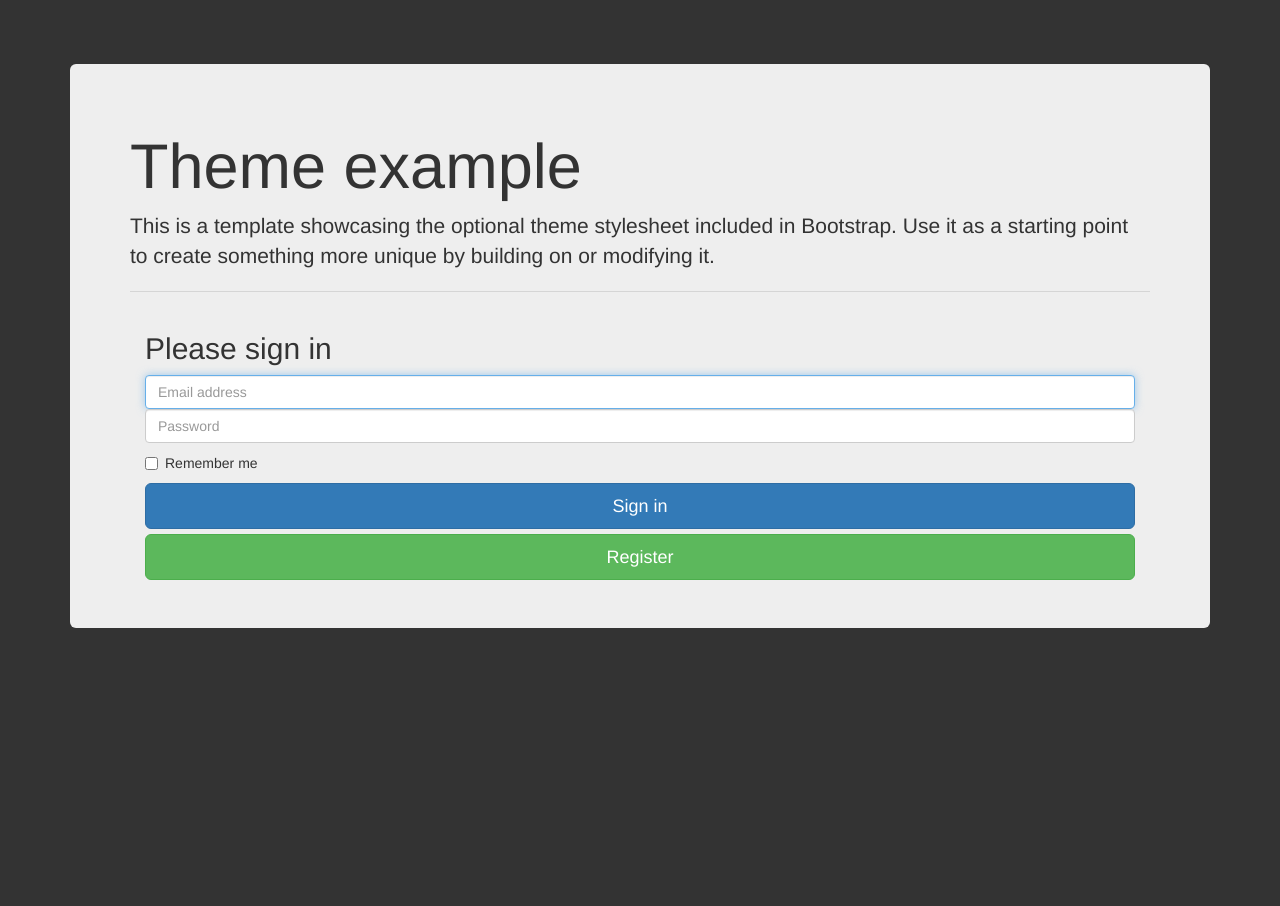
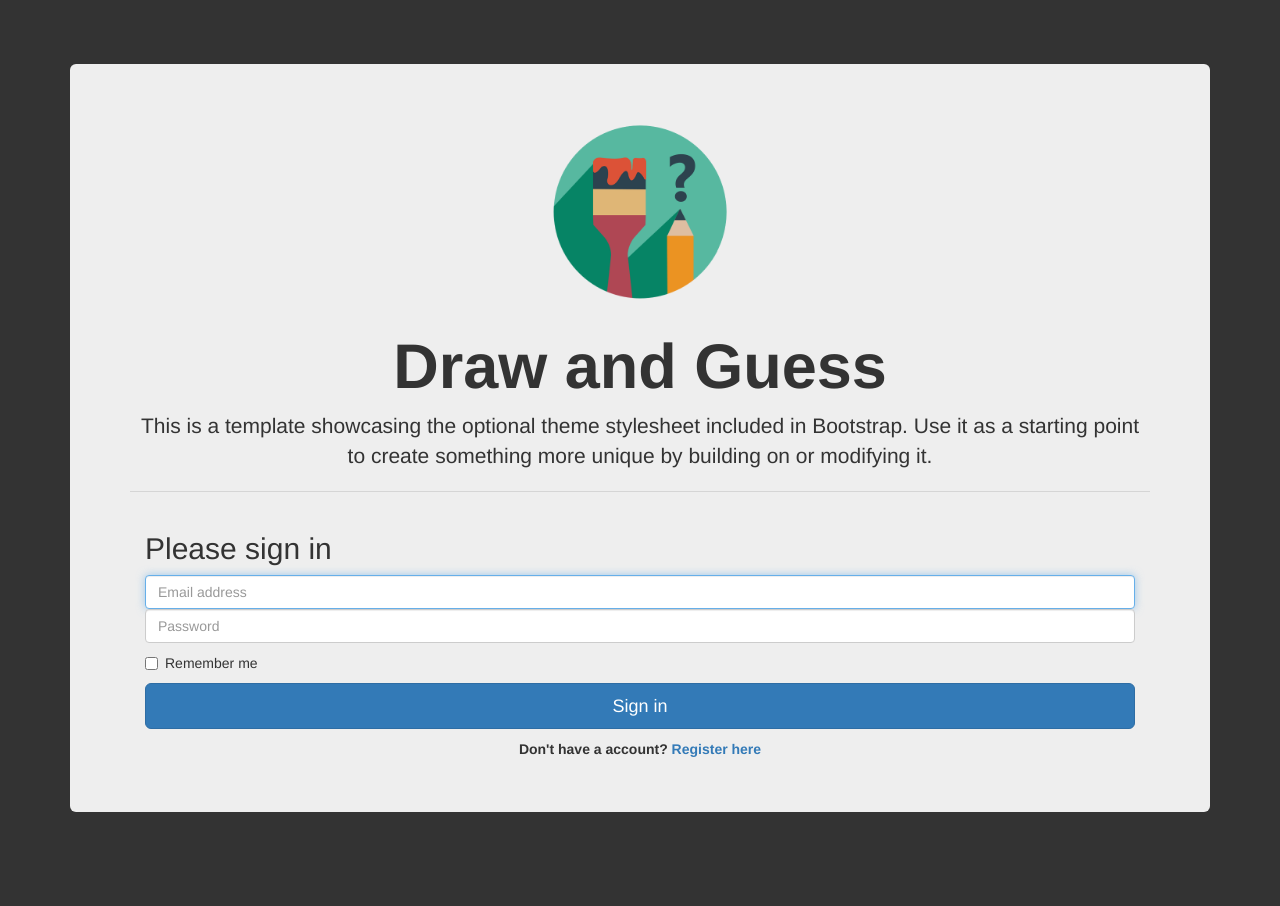
Before and after one commit to Blackpassat/Spark-Xl.github.io, a Jekyll site: the page eie4432/loginUI/login.html, which Jekyll copies as it is, in a window 1280 px wide. Built offline with Jekyll 4.4.1, drawn with Linux system fonts in a browser that asks for light colours.

Commit message:
Login UI

```diff
--- a/eie4432/loginUI/login.html
+++ b/eie4432/loginUI/login.html
@@ -23,58 +23,68 @@
   <body>
   	<div class="container theme-showcase" role="main">
   		<div class="jumbotron">
-        <h1>Theme example</h1>
+          <center>
+          <img src="./img/loginIcon.png" width="200" height="200" class="img-responsive" alt="Generic placeholder thumbnail">
+
+          <h1><strong>Draw and Guess</strong></h1>
           <p>This is a template showcasing the optional theme stylesheet included in Bootstrap. Use it as a starting point to create something more unique by building on or modifying it.</p>
+          </center>
           <hr/>
-        <!-- <form class="form-horizontal">
-		  <div class="form-group">
-		    <label for="inputEmail3" class="col-sm-2 control-label">Email</label>
-		    <div class="col-sm-10">
-		      <input type="email" class="form-control" id="inputEmail3" placeholder="Email">
-		    </div>
-		  </div>
-		  <div class="form-group">
-		    <label for="inputPassword3" class="col-sm-2 control-label">Password</label>
-		    <div class="col-sm-10">
-		      <input type="password" class="form-control" id="inputPassword3" placeholder="Password">
-		    </div>
-		  </div>
-		  <div class="form-group">
-		    <div class="col-sm-offset-2 col-sm-10">
-		      <div class="checkbox">
-		        <label>
-		          <input type="checkbox"> Remember me
-		        </label>
-		      </div>
-		    </div>
-		  </div>
-		  <div class="form-group">
-		    <div class="col-sm-offset-2 col-sm-10">
-		      <button type="submit" class="btn btn-primary">Sign in</button>
-		      <button class="btn btn-success">Register</button>
-		    </div>
-		  </div>
-		</form> -->
+
     		<div class="container">
-
           <form class="form-signin">
             <h2 class="form-signin-heading">Please sign in</h2>
-        <label for="inputEmail" class="sr-only">Email address</label>
+
             <input type="email" id="inputEmail" class="form-control" placeholder="Email address" required autofocus>
-        <label for="inputPassword" class="sr-only">Password</label>
             <input type="password" id="inputPassword" class="form-control" placeholder="Password" required>
+
             <div class="checkbox">
               <label>
                 <input type="checkbox" value="remember-me"> Remember me
               </label>
             </div>
+
             <button class="btn btn-lg btn-primary btn-block" type="submit">Sign in</button>
-        <button class="btn btn-lg btn-success btn-block">Register</button>
+            <center><label style="text-align: center; padding-top: 10px">Don't have a account? <a href="#" data-toggle = "modal" data-target = "#myModal">Register here</a></label></center>
           </form>
-
         </div> <!-- /container -->
       </div>
     </div>
+
+        <!-- Modal -->
+  <div class = "modal fade" id = "myModal" tabindex = "-1" role = "dialog"
+     aria-labelledby = "myModalLabel" aria-hidden = "true">
+
+     <div class = "modal-dialog">
+        <div class = "modal-content">
+
+           <div class = "modal-header">
+              <button type = "button" class = "close" data-dismiss = "modal" aria-hidden = "true"> &times; </button>
+              <h4 class = "modal-title" id = "myModalLabel">Register</h4>
+           </div>
+
+           <div class = "modal-body">
+              <form class="form-signUp">
+                <label>Email</label>
+                <input type="email" id="inputEmail" class="form-control" required autofocus>
+                <label>User Name</label>
+                <input type="name" id="inputUserName" class="form-control" required>
+                <label>Password</label>
+                <input type="password" id="inputPassword" class="form-control" required>
+                <label>Confirm Password</label>
+                <input type="password" id="inputPasswordConfirm" class="form-control" required>
+              </form>
+           </div>
+
+           <div class = "modal-footer">
+              <button type = "button" class = "btn btn-default" data-dismiss = "modal"> Close </button>
+              <button type = "button" class = "btn btn-success"> Create Account </button>
+           </div>
+
+        </div><!-- /.modal-content -->
+     </div><!-- /.modal-dialog -->
+
+</div><!-- /.modal -->
 
     <!-- jQuery (necessary for Bootstrap's JavaScript plugins) -->
     <script src="https://ajax.googleapis.com/ajax/libs/jquery/1.12.4/jquery.min.js"></script>
```
Also changed, not shown: eie4432/loginUI/img/loginIcon.png (added), 1 other file. Lines whose indentation alone changed are shown as unchanged.
